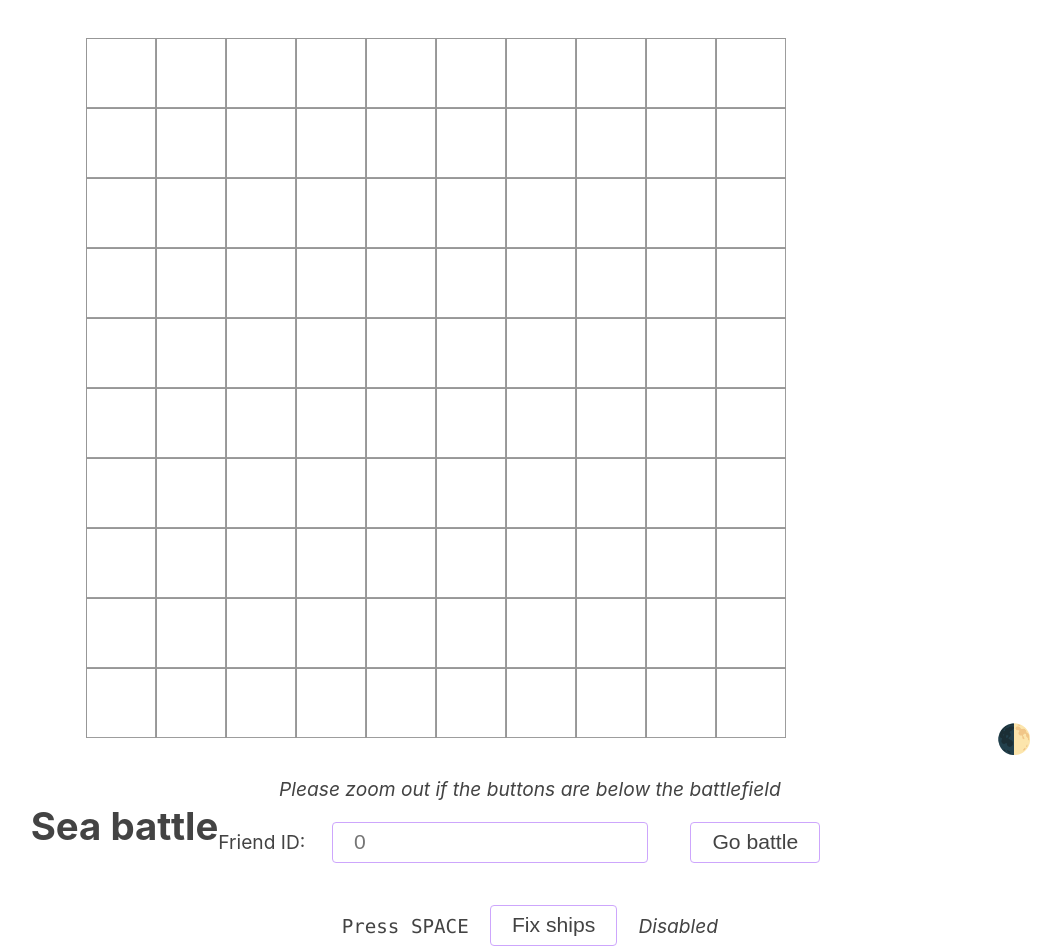
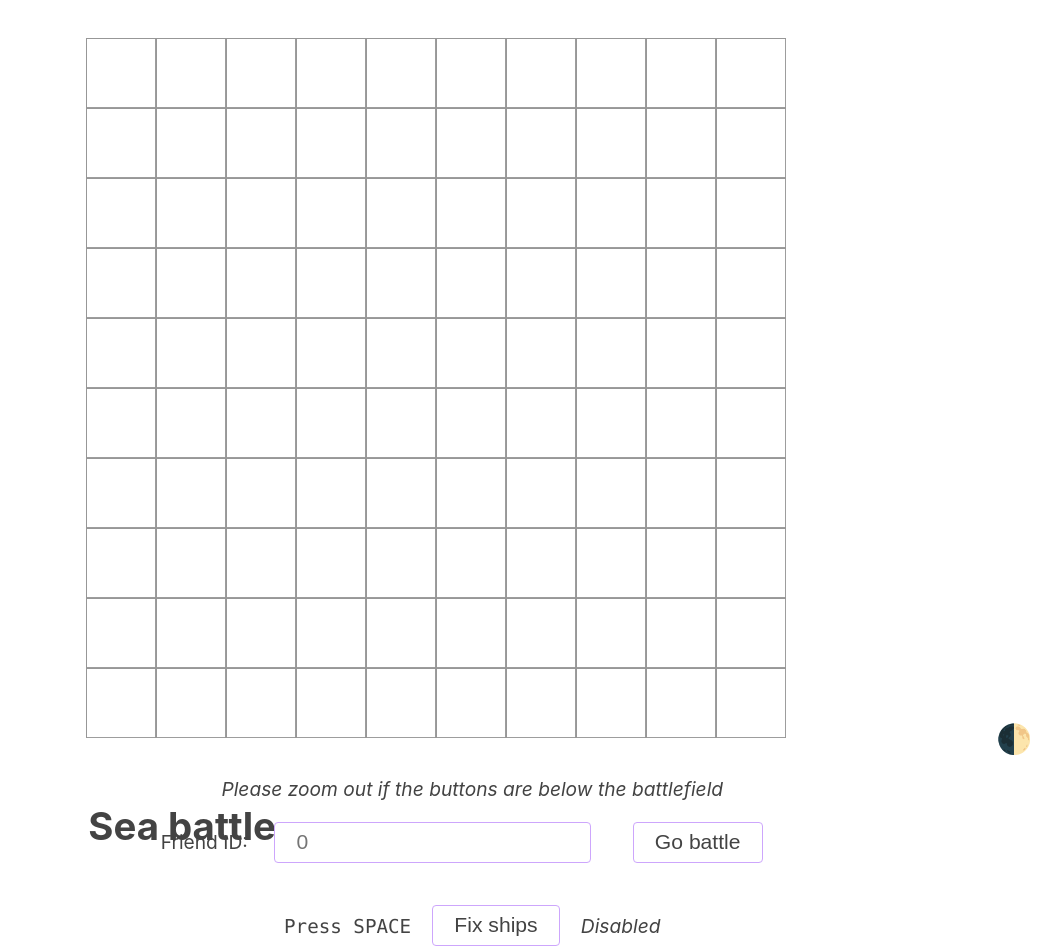
Before and after one commit to istudyatuni/sea-battle, a React (Create React App) app in the folder web/: page / in a window 1280 px wide. Shown: the top 952 px of the page, without its empty margins (204-1265 px from the left). Built offline with nearby package versions, Linux system fonts and the light colour scheme.

Commit message:
Move title a little

```diff
--- a/web/src/components/App/App.css
+++ b/web/src/components/App/App.css
@@ -10,6 +10,11 @@
   display: inline-flex;
   flex-grow: 1;
   justify-content: center;
+}
+
+.title {
+  height: fit-content;
+  margin-right: -3em;
 }
 
 .inline-field {
--- a/web/src/index.tsx
+++ b/web/src/index.tsx
@@ -13,5 +13,5 @@ ReactDOM.render(
 
 // If you want your app to work offline and load faster, you can change
 // unregister() to register() below. Note this comes with some pitfalls.
-// Learn more about service workers: https://bit.ly/CRA-PWA
+// Learn more about service workers: https://create-react-app.dev/docs/making-a-progressive-web-app/
 serviceWorker.unregister();
```
Also changed, not shown: 1 other file (tests, documents, lock files or other folders).
